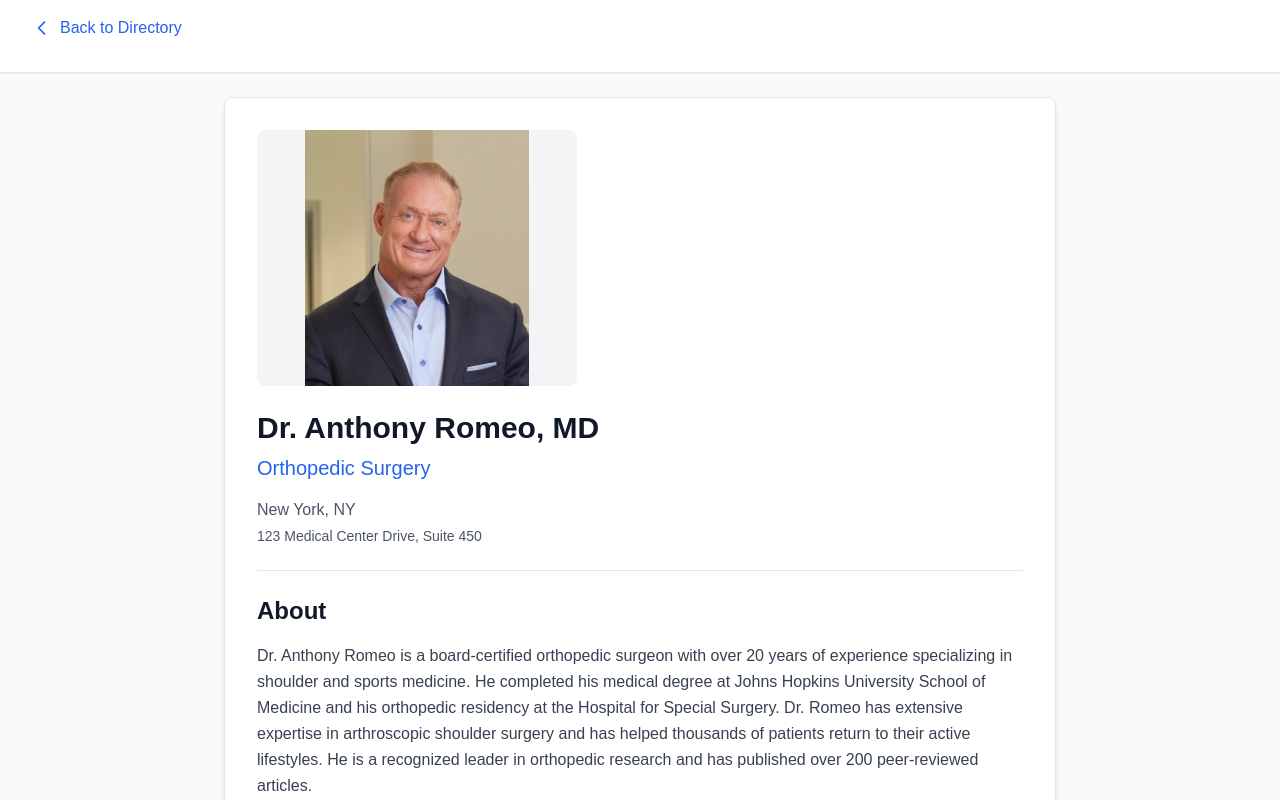
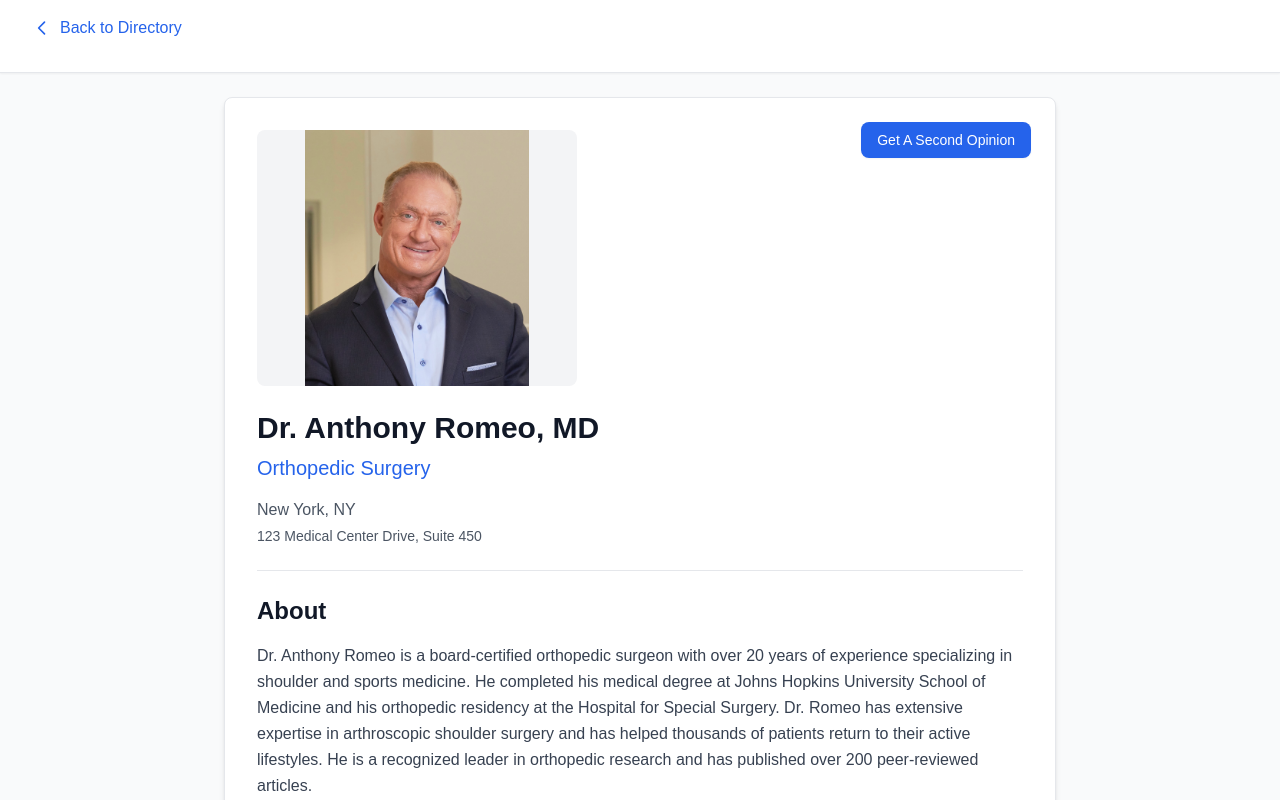
Before and after one commit to jamtechdev/ghl-doctor-directory, a Next.js app: page /embed/doctors/dr-anthony-romeo in a window 1280 px wide. Shown: the top 800 px of the page. Built offline with nearby package versions, Linux system fonts and the light colour scheme.

Commit message:
added the button

```diff
--- a/app/embed/doctors/[slug]/page.tsx
+++ b/app/embed/doctors/[slug]/page.tsx
@@ -96,7 +96,16 @@ export default function WidgetDoctorProfilePage() {
 
       {/* Main Content */}
       <main className="max-w-4xl mx-auto px-4 sm:px-6 lg:px-8 py-6">
-        <article className="bg-white rounded-lg shadow-md border border-gray-200 p-6 md:p-8">
+        <article className="relative bg-white rounded-lg shadow-md border border-gray-200 p-6 md:p-8">
+          {/* Get A Second Opinion - top right */}
+          <a
+            href="https://dashboard.xprt2nd.com/auth/login"
+            target="_blank"
+            rel="noopener noreferrer"
+            className="absolute top-6 right-6 px-4 py-2 bg-blue-600 text-white text-sm font-medium rounded-lg hover:bg-blue-700 transition-colors shadow-sm"
+          >
+            Get A Second Opinion
+          </a>
           {/* Doctor Header */}
           <header className="mb-6 pb-6 border-b border-gray-200">
             {/* Profile Image */}
--- a/components/DoctorProfileContent.tsx
+++ b/components/DoctorProfileContent.tsx
@@ -188,7 +188,16 @@ export default function DoctorProfileContent({ doctor, doctorSchema }: DoctorPro
           </div>
 
           {/* Main Content */}
-          <article className="bg-white rounded-lg shadow-md border border-gray-200 p-6 md:p-8">
+          <article className="relative bg-white rounded-lg shadow-md border border-gray-200 p-6 md:p-8">
+            {/* Get A Second Opinion - top right */}
+            <a
+              href="https://dashboard.xprt2nd.com/auth/login"
+              target="_blank"
+              rel="noopener noreferrer"
+              className="absolute top-6 right-6 px-4 py-2 bg-blue-600 text-white text-sm font-medium rounded-lg hover:bg-blue-700 transition-colors shadow-sm"
+            >
+              Get A Second Opinion
+            </a>
             {/* Doctor Header */}
             <header className="mb-6 pb-6 border-b border-gray-200">
               {/* Profile Image */}
```
